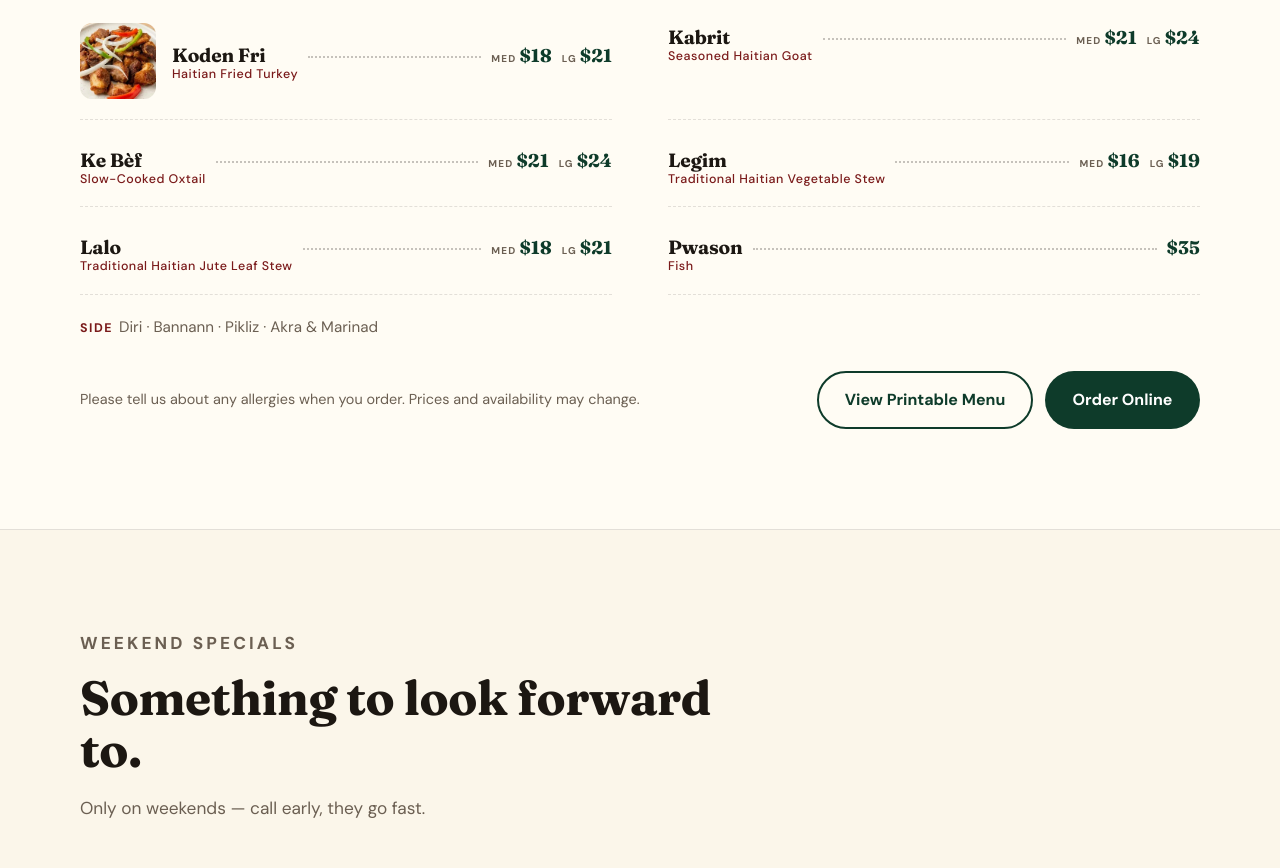
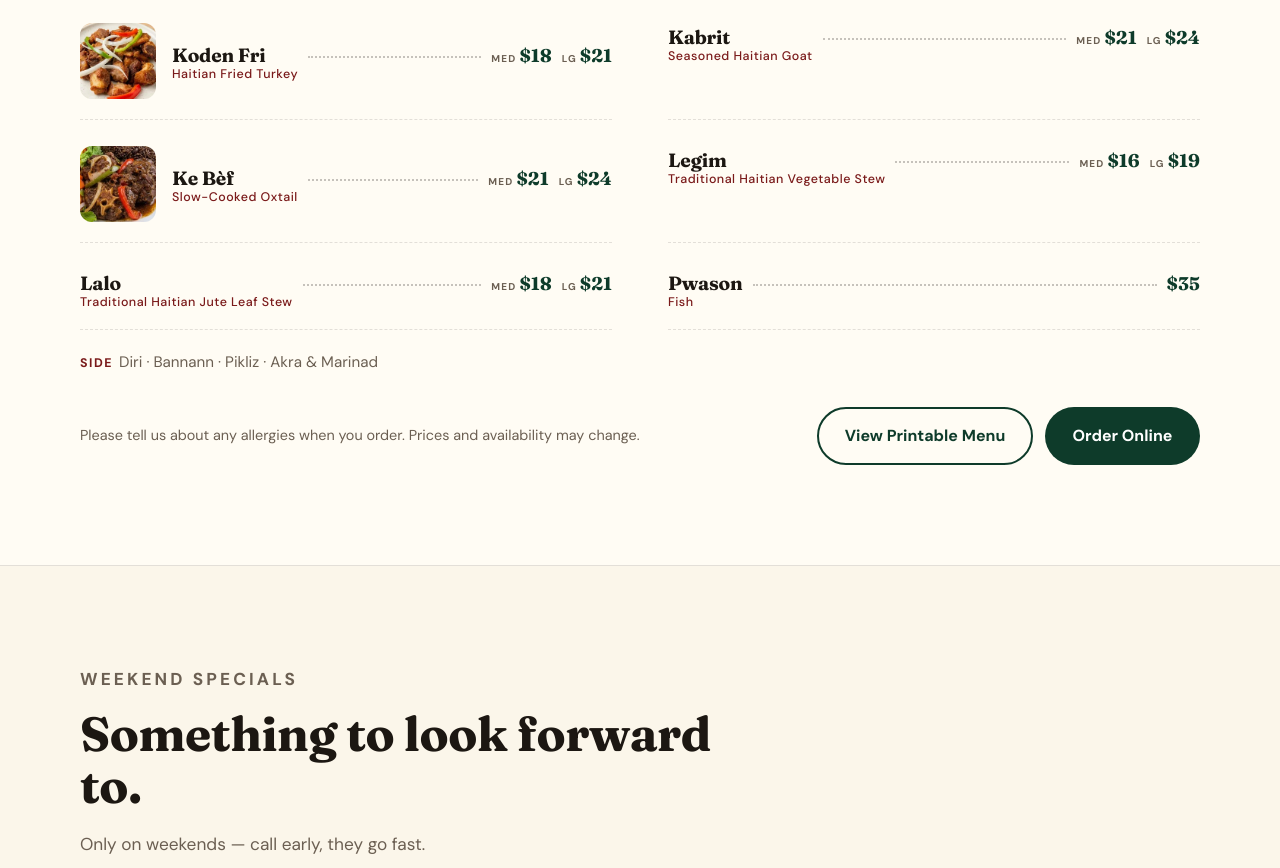
Before and after one commit to obanex/chevalier-caribbean, a plain HTML site: page index.html in a window 1280 px wide. Shown: the part 2430-3298 px from the top of the page. Drawn offline with Linux system fonts and the light colour scheme.

Commit message:
Add a ke bèf photo thumbnail to the menu
Co-Authored-By: Claude Opus 5.5 <noreply@anthropic.com>

```diff
--- a/index.html
+++ b/index.html
@@ -452,7 +452,7 @@
         <div class="dish has-photo"><img class="dish-photo" src="poul-fri-thumb.webp" alt="Poul fri plate" width="200" height="200" loading="lazy"><div class="dish-body"><div class="dish-top"><h3>Poul Fri<small>Haitian Fried Chicken</small></h3><span class="dots"></span><span class="price"><small>Med</small>$16<small>Lg</small>$19</span></div></div></div>
         <div class="dish has-photo"><img class="dish-photo" src="koden-fri-thumb.webp" alt="Koden fri plate" width="200" height="200" loading="lazy"><div class="dish-body"><div class="dish-top"><h3>Koden Fri<small>Haitian Fried Turkey</small></h3><span class="dots"></span><span class="price"><small>Med</small>$18<small>Lg</small>$21</span></div></div></div>
         <div class="dish"><div class="dish-top"><h3>Kabrit<small>Seasoned Haitian Goat</small></h3><span class="dots"></span><span class="price"><small>Med</small>$21<small>Lg</small>$24</span></div></div>
-        <div class="dish"><div class="dish-top"><h3>Ke Bèf<small>Slow-Cooked Oxtail</small></h3><span class="dots"></span><span class="price"><small>Med</small>$21<small>Lg</small>$24</span></div></div>
+        <div class="dish has-photo"><img class="dish-photo" src="ke-bef-thumb.webp" alt="Ke bèf (oxtail) plate" width="200" height="200" loading="lazy"><div class="dish-body"><div class="dish-top"><h3>Ke Bèf<small>Slow-Cooked Oxtail</small></h3><span class="dots"></span><span class="price"><small>Med</small>$21<small>Lg</small>$24</span></div></div></div>
         <div class="dish"><div class="dish-top"><h3>Legim<small>Traditional Haitian Vegetable Stew</small></h3><span class="dots"></span><span class="price"><small>Med</small>$16<small>Lg</small>$19</span></div></div>
         <div class="dish"><div class="dish-top"><h3>Lalo<small>Traditional Haitian Jute Leaf Stew</small></h3><span class="dots"></span><span class="price"><small>Med</small>$18<small>Lg</small>$21</span></div></div>
         <div class="dish"><div class="dish-top"><h3>Pwason<small>Fish</small></h3><span class="dots"></span><span class="price">$35</span></div></div>
```
Also changed, not shown: ke-bef-thumb.webp (added), 1 other file.
